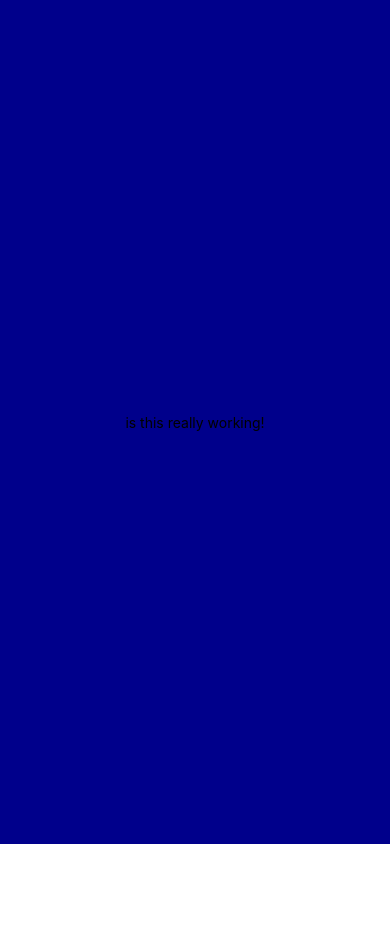
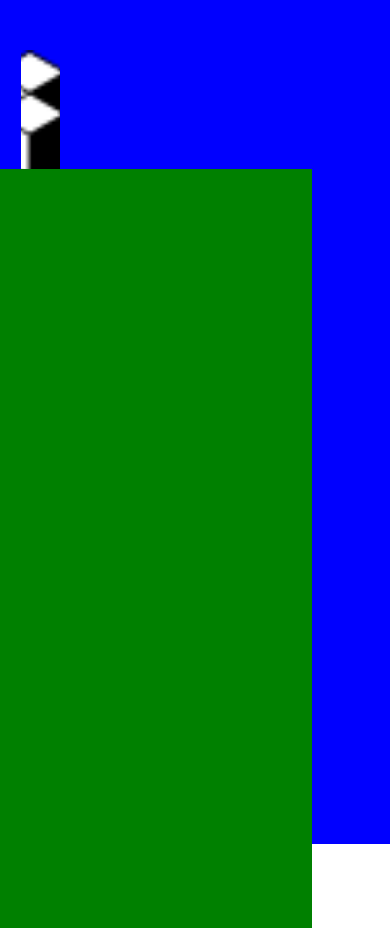
Before and after one commit to d-treat/Mobile_App, a React Native app: screen / in a window 390 px wide. Before the commit the page ends 844 px from the top, so only its background shows below. Built offline with nearby package versions, Linux system fonts and the light colour scheme.

Commit message:
components change

```diff
--- a/App.tsx
+++ b/App.tsx
@@ -1,20 +1,22 @@
 import { StatusBar } from 'expo-status-bar';
-import { StyleSheet, Text, View } from 'react-native';
+import { StyleSheet,View, Text, SafeAreaView,TextInput,Image } from 'react-native';
+import RequestPart from './components/requestPart';
 
 export default function App() {
   return (
     <View style={styles.container}>
-      <Text>is this really working!</Text>
-      <StatusBar style="auto" />
+      <RequestPart></RequestPart>
+      <StatusBar  backgroundColor="#2B4360" />
     </View>
   );
 }
 
 const styles = StyleSheet.create({
   container: {
-    flex: 1,
-    backgroundColor: '#00008B',
-    alignItems: 'center',
-    justifyContent: 'center',
+    flex:1,
+    width:"100%",
+    height:"100%",
+    backgroundColor:"green"
+
   },
 });
--- /dev/null
+++ b/components/requestPart.tsx
@@ -0,0 +1,31 @@
+import { StatusBar } from 'expo-status-bar';
+import { StyleSheet, Text, View,TextInput,Image } from 'react-native';
+
+export default function RequestPart() {
+  return (
+    <View style={styles.container}>
+        <Image style={styles.logo} source={require('../assets/favicon.png')}/>
+      <StatusBar style="auto" />
+      <View style={{height:"90%",width:"80%",backgroundColor:"green"}}></View>
+    </View>
+  );
+}
+
+const styles = StyleSheet.create({
+  container: {
+    width:"100%",
+    height:"100%",
+    display:'flex',
+    backgroundColor:"blue"
+
+  },
+  logo:{
+    position: "relative",
+    width: '10%',
+    height: "20%",
+    left: 21,
+    top: 50
+
+  }
+
+});
```
